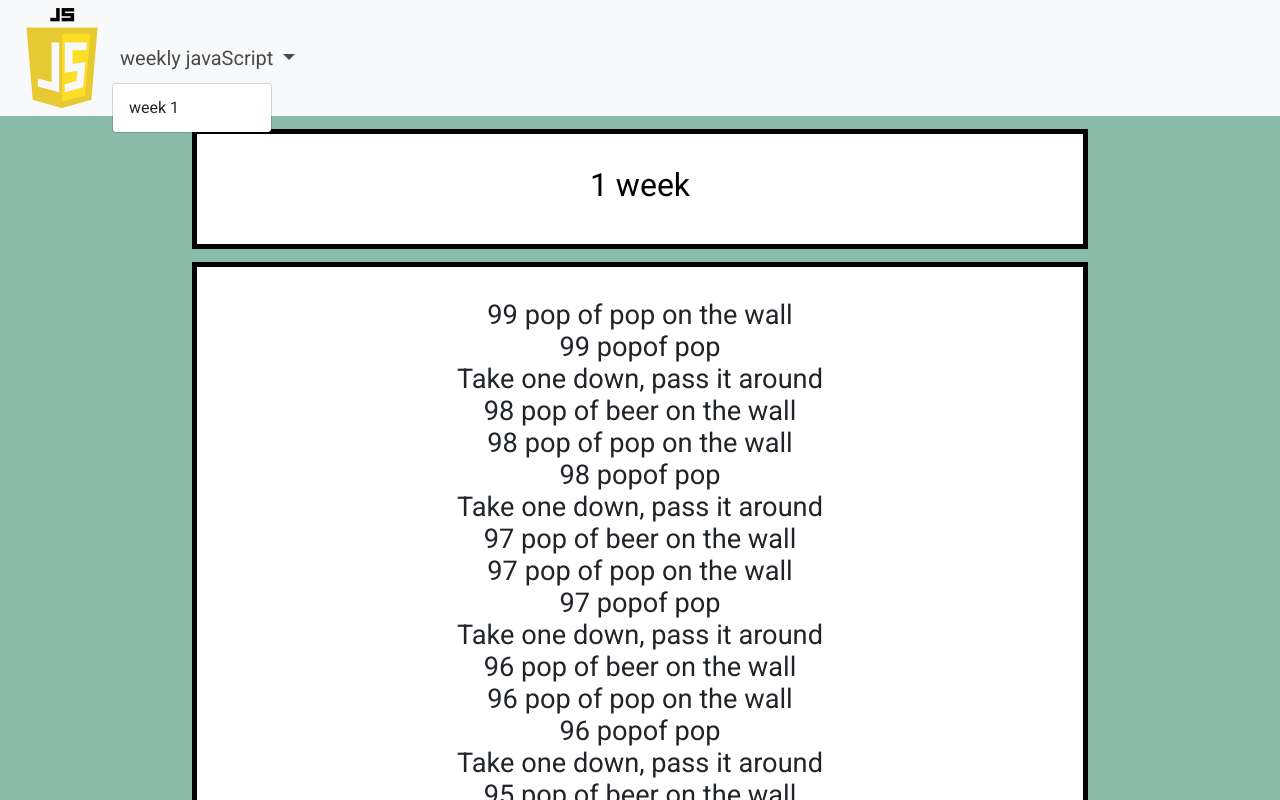
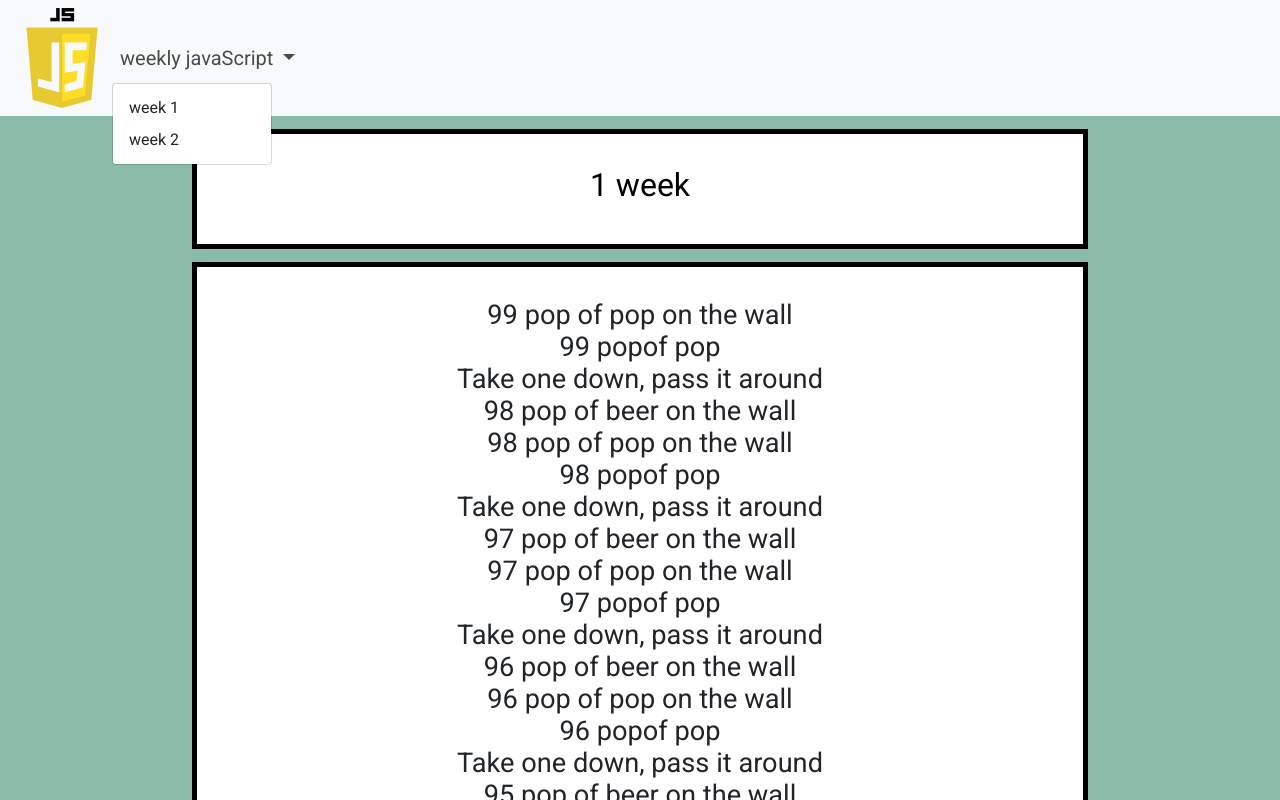
Before and after one commit to tape009/javaScriptSite, a plain HTML site: page index.html in a window 1280 px wide. Both pictures are taken after a click on the button "weekly javaScript". Shown: the top 800 px of the page. Drawn offline with Linux system fonts and the light colour scheme; a script that the page names is missing.

Commit message:
Update index.html

```diff
--- a/index.html
+++ b/index.html
@@ -29,6 +29,7 @@
 				</a>
 				<ul class="dropdown-menu" aria-labelledby="navbarDropdownMenuLink">
 				  <li><a class="dropdown-item" href="#">week 1</a></li>
+				  <li><a class="dropdown-item" href="week2.html">week 2</a></li>
 
 				</ul>
 			  </li>
```
